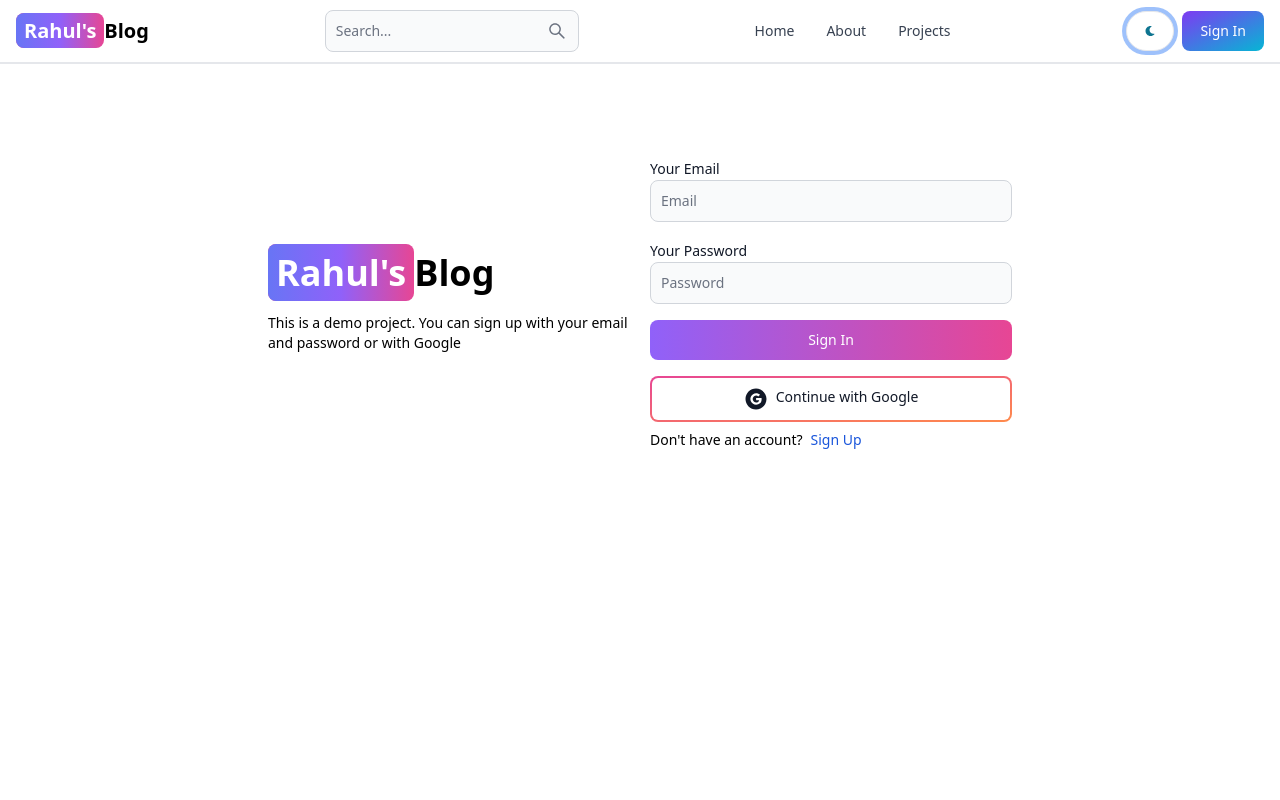
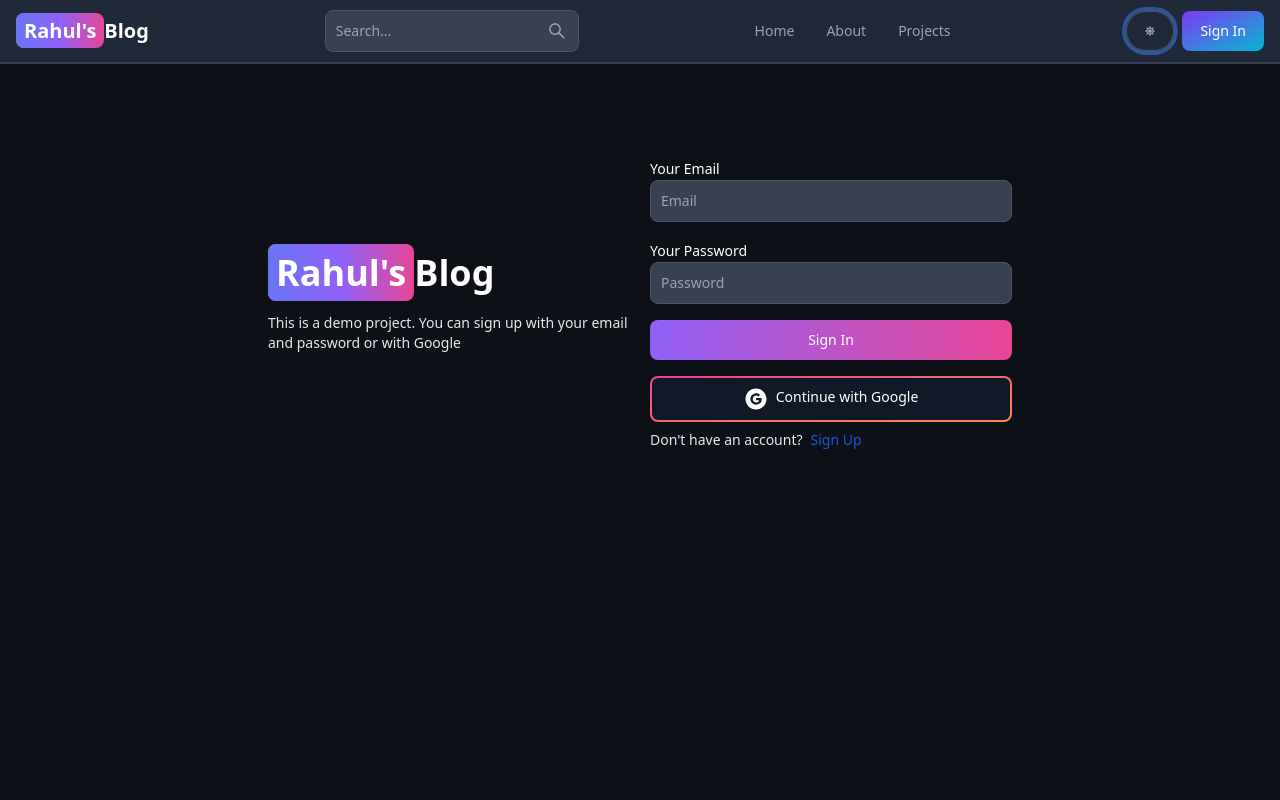
Before and after one commit to rahulchoudhary7/MERN-Blog, a React (Vite) app in the folder client/: page /signin in a window 1280 px wide. Both pictures are taken after a click on the button 1150 px from the left and 31 px from the top of the page. Shown: the top 800 px of the page. Built offline with nearby package versions, Linux system fonts and the light colour scheme; no server answers.

Commit message:
made dashboard private

```diff
--- a/client/src/App.jsx
+++ b/client/src/App.jsx
@@ -7,21 +7,24 @@
 import Projects from './pages/Projects'
 import Header from './components/Header'
 import Footer from './components/Footer'
+import PrivateRoute from './components/PrivateRoute'
 
 export default function App() {
   return (
     <BrowserRouter>
-      <Header/>
+      <Header />
       <Routes>
         <Route path='/' element={<Home />} />
         <Route path='/about' element={<About />} />
         <Route path='/signin' element={<Signin />} />
         <Route path='/signup' element={<Signup />} />
-        <Route path='/dashboard' element={<Dashboard />} />
+        <Route element={<PrivateRoute />}>
+          <Route path='/dashboard' element={<Dashboard />} />
+        </Route>
         <Route path='/projects' element={<Projects />} />
       </Routes>
 
-      <Footer/>
+      <Footer />
     </BrowserRouter>
   )
 }
--- a/client/src/components/Header.jsx
+++ b/client/src/components/Header.jsx
@@ -1,10 +1,13 @@
 import { Avatar, Button, Dropdown, Navbar, TextInput } from 'flowbite-react'
 import { Link, useLocation } from 'react-router-dom'
 import { AiOutlineSearch } from 'react-icons/ai'
-import { FaMoon } from 'react-icons/fa'
-import { useSelector } from 'react-redux'
+import { FaMoon, FaSun } from 'react-icons/fa'
+import { useSelector, useDispatch } from 'react-redux'
+import { toggleTheme } from '../redux/theme/themeSlice'
 function Header() {
   const { currentUser } = useSelector(state => state.user)
+  const { theme } = useSelector(state => state.theme)
+  const dispatch = useDispatch()
 
   const path = useLocation().pathname
   return (
@@ -30,9 +33,15 @@
         <AiOutlineSearch />
       </Button>
       <div className='flex gap-2 md:order-2'>
-        <Button className='w-12 h-10 hidden sm:inline' color='gray' pill>
-          <FaMoon />
-        </Button>
+          {theme === 'Light' ? (
+            <Button className='w-12 h-10 hidden sm:inline' color='gray' pill onClick={() => dispatch(toggleTheme())}>
+              <FaMoon />
+            </Button>
+          ) : (
+            <Button className='w-12 h-10 hidden sm:inline' color='gray' pill onClick={() => dispatch(toggleTheme())}>
+              <FaSun />
+            </Button>
+          )}
         {currentUser ? (
           <Dropdown
             arrowIcon={false}
@@ -41,15 +50,16 @@
               <Avatar alt='user' img={currentUser.profilePicture} rounded />
             }
           >
-
             <Dropdown.Header>
               <span className='block text-sm'>{currentUser.username}</span>
-              <span className='block text-sm truncate'>{currentUser.email}</span>
+              <span className='block text-sm truncate'>
+                {currentUser.email}
+              </span>
             </Dropdown.Header>
             <Link to={'/dashboard?tab=profile'}>
               <Dropdown.Item>Profile</Dropdown.Item>
             </Link>
-            <Dropdown.Divider/>
+            <Dropdown.Divider />
             <Dropdown.Item className='font-medium'>Sign Out</Dropdown.Item>
           </Dropdown>
         ) : (
--- a/client/src/components/OAuth.jsx
+++ b/client/src/components/OAuth.jsx
@@ -1,6 +1,6 @@
 import { Button } from 'flowbite-react'
 import { AiFillGoogleCircle } from 'react-icons/ai'
-import { GoogleAuthProvider, getAuth, signInWithPopup } from 'firebase/auth'
+import { GoogleAuthProvider, getAuth, getRedirectResult, signInWithPopup, signInWithRedirect } from 'firebase/auth'
 import { app } from '../firebase'
 import { useDispatch, useSelector } from 'react-redux'
 import {signInSuccess} from '../redux/user/userSlice'
@@ -20,6 +20,7 @@
 
         try {
         const resultFromGoogle = await signInWithPopup(auth, provider)
+        // const resultFromGoogle = await signInWithRedirect(auth, provider);
 
         const res = await fetch('/api/auth/google', {
             method: 'POST',
--- /dev/null
+++ b/client/src/components/PrivateRoute.jsx
@@ -0,0 +1,8 @@
+import { useSelector } from 'react-redux'
+import { Outlet, Navigate } from 'react-router-dom'
+
+export default function PrivateRoute() {
+  const userState = useSelector(state => state.user)
+
+  return userState.currentUser ? <Outlet /> : <Navigate to='/signin' />
+}
--- /dev/null
+++ b/client/src/components/ThemeProvider.jsx
@@ -0,0 +1,12 @@
+import { useSelector } from 'react-redux'
+
+function ThemeProvider({ children }) {
+  const { theme } = useSelector(state => state.theme)
+  return (
+    <div className={theme}>
+      <div className='bg-white text-gray-800 dark:text-gray-200 dark:bg-[rgb(13,16,22)] min-h-screen'>{children}</div>
+    </div>
+  )
+}
+
+export default ThemeProvider
--- a/client/src/main.jsx
+++ b/client/src/main.jsx
@@ -4,11 +4,14 @@
 import { store, persistor } from './redux/store.js'
 import { Provider } from 'react-redux'
 import { PersistGate } from 'redux-persist/integration/react'
+import ThemeProvider from './components/ThemeProvider.jsx'
 
 ReactDOM.createRoot(document.getElementById('root')).render(
   <PersistGate persistor={persistor}>
     <Provider store={store}>
-      <App />
+      <ThemeProvider>
+        <App />
+      </ThemeProvider>
     </Provider>
   </PersistGate>,
 )
--- a/client/src/redux/store.js
+++ b/client/src/redux/store.js
@@ -1,11 +1,13 @@
 import { configureStore, combineReducers } from '@reduxjs/toolkit'
 
 import userReducer from './user/userSlice'
+import themeReducer from './theme/themeSlice'
 import storage from 'redux-persist/lib/storage'
 import { persistReducer, persistStore } from 'redux-persist'
 
 const rootReducer = combineReducers({
   user: userReducer,
+  theme: themeReducer,
 })
 
 const persistConfig = {
--- /dev/null
+++ b/client/src/redux/theme/themeSlice.js
@@ -0,0 +1,19 @@
+import {createSlice} from '@reduxjs/toolkit'
+
+const initialState ={
+    theme: 'Light'
+}
+
+const themeSlice = createSlice({
+    name: 'theme',
+    initialState,
+    reducers:{
+        toggleTheme:(state)=>{
+            state.theme = state.theme==='Light'?'dark':'Light';
+        },
+    }
+})
+
+export const {toggleTheme} = themeSlice.actions;
+
+export default themeSlice.reducer;
```
